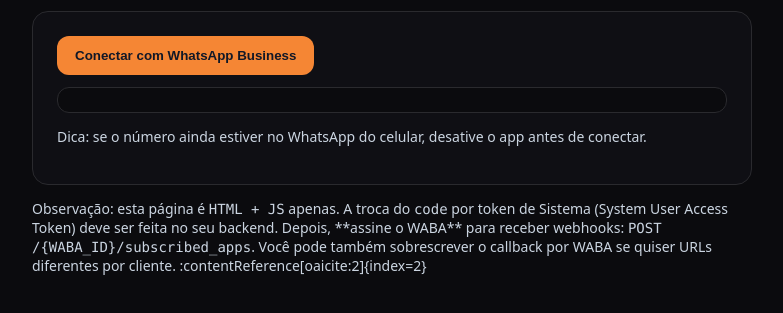
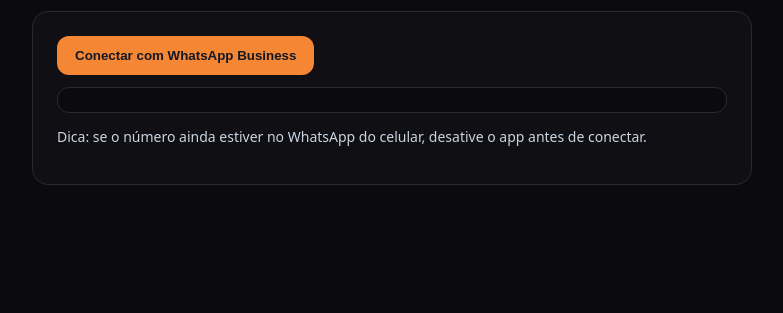
Before and after one commit to rafaabrito88/sitegchat, a plain HTML site: page cadastrar_waba.html in a window 1280 px wide. Shown: the part 145-458 px from the top of the page, without its empty margins (248-1031 px from the left). Drawn offline with Linux system fonts and the light colour scheme.

Commit message:
Update cadastrar_waba.html

```diff
--- a/cadastrar_waba.html
+++ b/cadastrar_waba.html
@@ -116,14 +116,6 @@
         Dica: se o número ainda estiver no WhatsApp do celular, desative o app antes de conectar.
       </p>
     </div>
-
-    <p class="muted">
-      Observação: esta página é <span class="mono">HTML + JS</span> apenas. A troca do
-      <span class="mono">code</span> por token de Sistema (System User Access Token) deve ser feita no
-      seu backend. Depois, **assine o WABA** para receber webhooks:
-      <span class="mono">POST /{WABA_ID}/subscribed_apps</span>. Você pode também sobrescrever o
-      callback por WABA se quiser URLs diferentes por cliente. :contentReference[oaicite:2]{index=2}
-    </p>
   </div>
 </body>
 </html>
```
